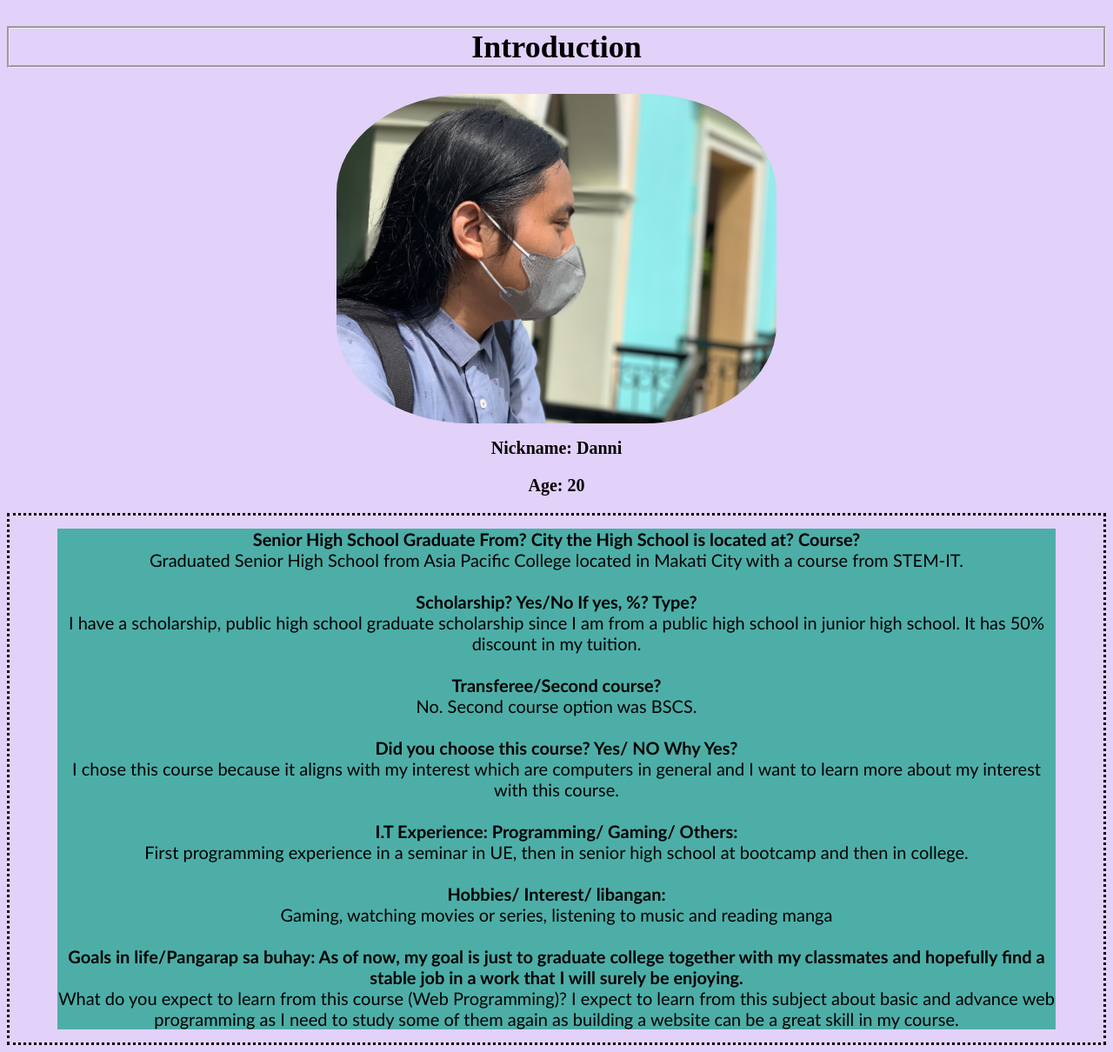
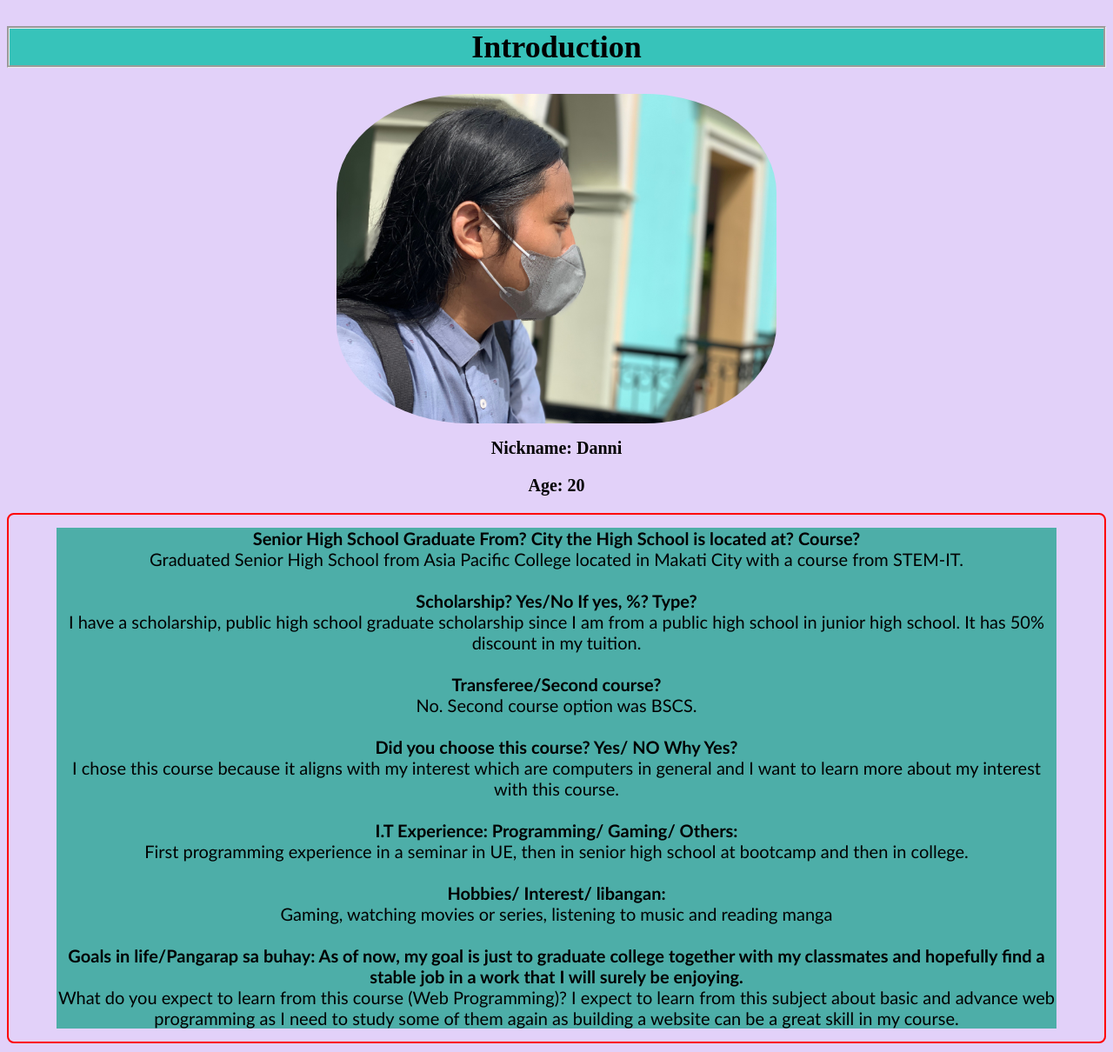
Before and after one commit to drmorta/lab2, a PHP site: page / in a window 1280 px wide. Shown: the whole page at 87% size. Run offline with PHP 8.4, Linux system fonts and the light colour scheme.

Commit message:
Lesson 4 - Borders

```diff
--- a/week3/style.css
+++ b/week3/style.css
@@ -8,7 +8,7 @@ body {
 background-color: #E2D1F9;
 }
 h1 {
-  background-color:hsl(215, 67%, 66	%);
+  background-color:hsl(176, 56%, 49%);
   text-align: center;
   font-size: 36px;
   border-style: groove;
@@ -22,8 +22,8 @@ h3 {
   font-size: 20px;
 }
 p {
-  font-family: Calibri;
-  font-size: 20px;
+ font-family: Calibri;
+ font-size: 20px;
  text-align: center;
  margin: 15px;
  background-color: #4DAEA8;
@@ -33,7 +33,9 @@ article {
   float: center;
   padding-left: 40px;
   padding-right: 40px;
-  border-style: dotted;
+  border: 2px solid red;
+  border-radius: 8px;
+
 }
 .image {
   display: block;
```
Also changed, not shown: 2 other files.
